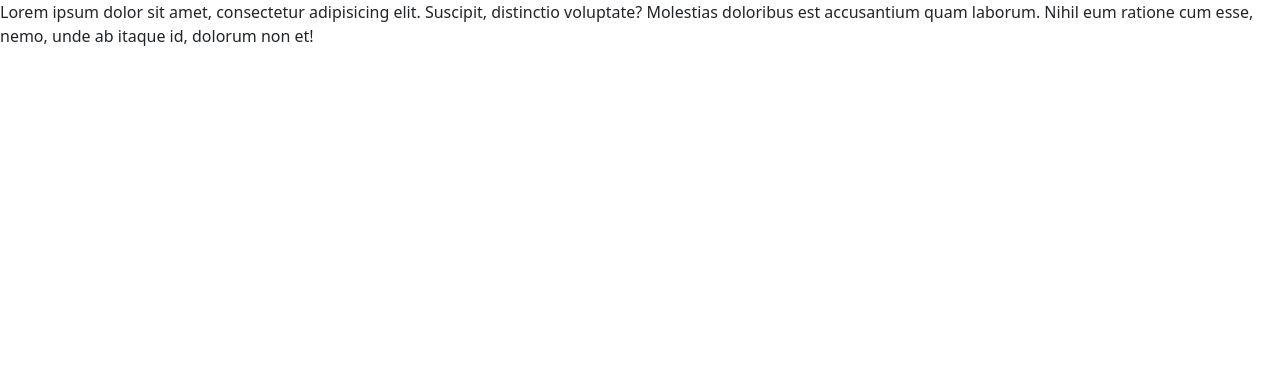
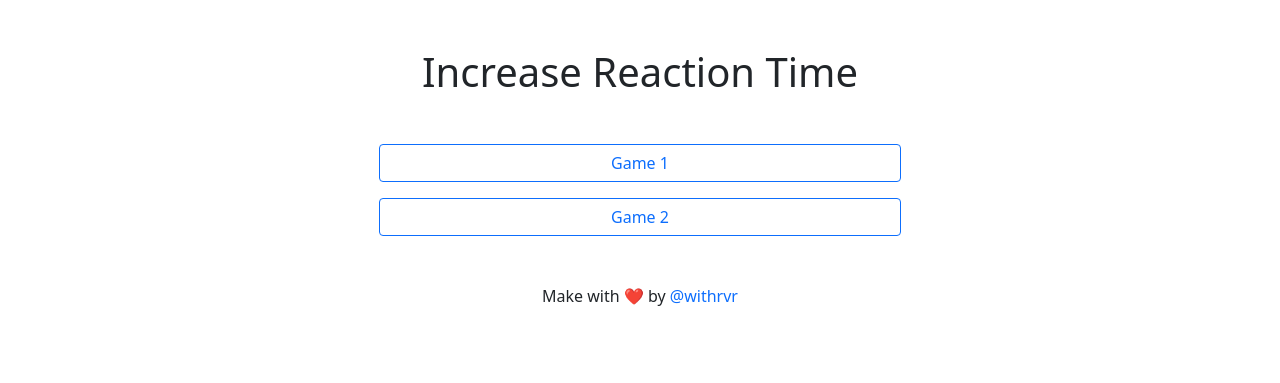
Before and after one commit to withrvr/Increase-Reaction-Time-Games, a plain HTML site: page index.html in a window 1280 px wide. Drawn offline with nearby package versions, Linux system fonts and the light colour scheme.

Commit message:
Home Page

```diff
--- a/index.html
+++ b/index.html
@@ -17,10 +17,21 @@
 	</head>
 
 	<body>
-		Lorem ipsum dolor sit amet, consectetur adipisicing elit. Suscipit,
-		distinctio voluptate? Molestias doloribus est accusantium quam laborum.
-		Nihil eum ratione cum esse, nemo, unde ab itaque id, dolorum non et!
-
+		<div class="container p-5 text-center">
+			<h1>Increase Reaction Time</h1>
+			<div class="d-grid gap-3 col-lg-6 mx-auto my-5">
+				<a class="btn btn-outline-primary" href="#"> Game 1 </a>
+				<a class="btn btn-outline-primary" href="#"> Game 2 </a>
+			</div>
+			<footer>
+				Make with ❤️ by
+				<a
+					class="text-decoration-none"
+					href="https://github.com/withrvr"
+					>@withrvr</a
+				>
+			</footer>
+		</div>
 		<!-- scripts -->
 		<script
 			src="https://cdn.jsdelivr.net/npm/bootstrap@5.0.0/dist/js/bootstrap.bundle.min.js"
```
